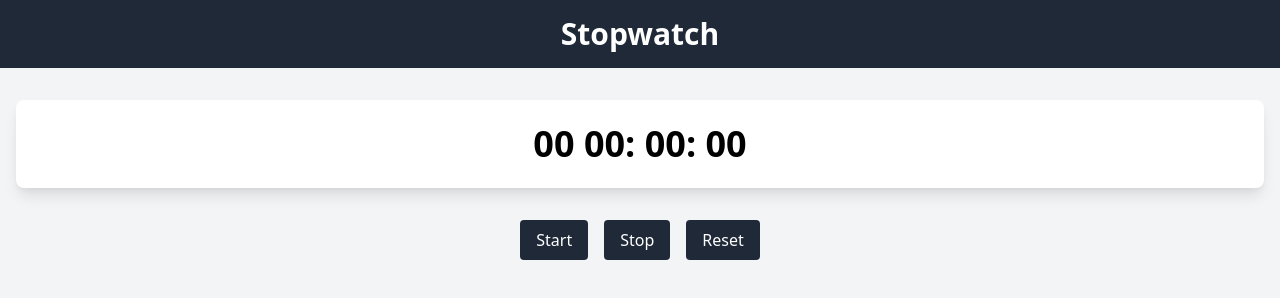
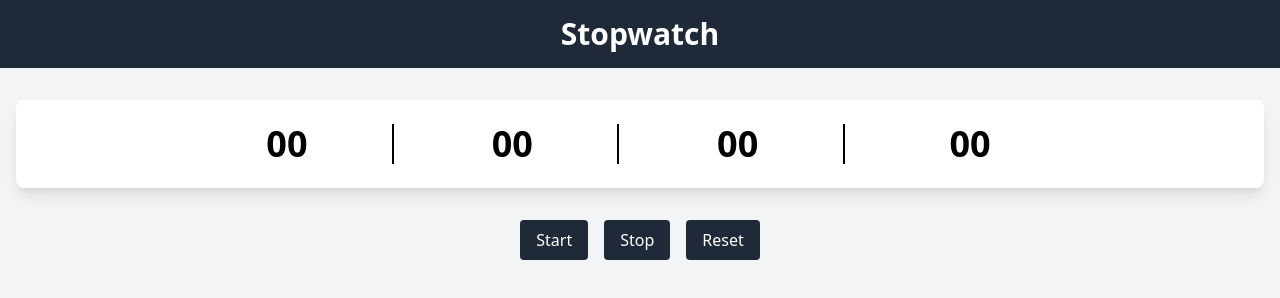
Before and after one commit to NS-Sheam/StopWatch-with-setInterval, a plain HTML site: page stopwatch/index.html in a window 1280 px wide. Drawn offline with nearby package versions, Linux system fonts and the light colour scheme.

Commit message:
Simple bug fixing

```diff
--- a/stopwatch/index.html
+++ b/stopwatch/index.html
@@ -16,10 +16,10 @@
     <section class="container mx-auto px-4 py-8">
       <div class="bg-white rounded-lg shadow-lg p-6 mb-8">
         <p class="text-4xl font-bold text-center">
-            <span id="hour">00</span>
-          <span id="minute">00</span>:
-          <span id="second">00</span>:
-          <span id="mili-second">00</span>
+            <span class="inline-block w-1/6 mr-4 border-r-2 pr-3 border-black" id="hour">00</span>
+          <span class="inline-block w-1/6 mr-4 border-r-2 pr-3 border-black" id="minute">00</span>
+          <span class="inline-block w-1/6 mr-4 border-r-2 pr-3 border-black" id="second">00</span>
+          <span class="inline-block w-1/6 mr-4" id="mili-second">00</span>
         </p>
       </div>
       <div class="flex justify-center space-x-4">
```
Also changed, not shown: stopwatch/tailwind.config.js (added).
